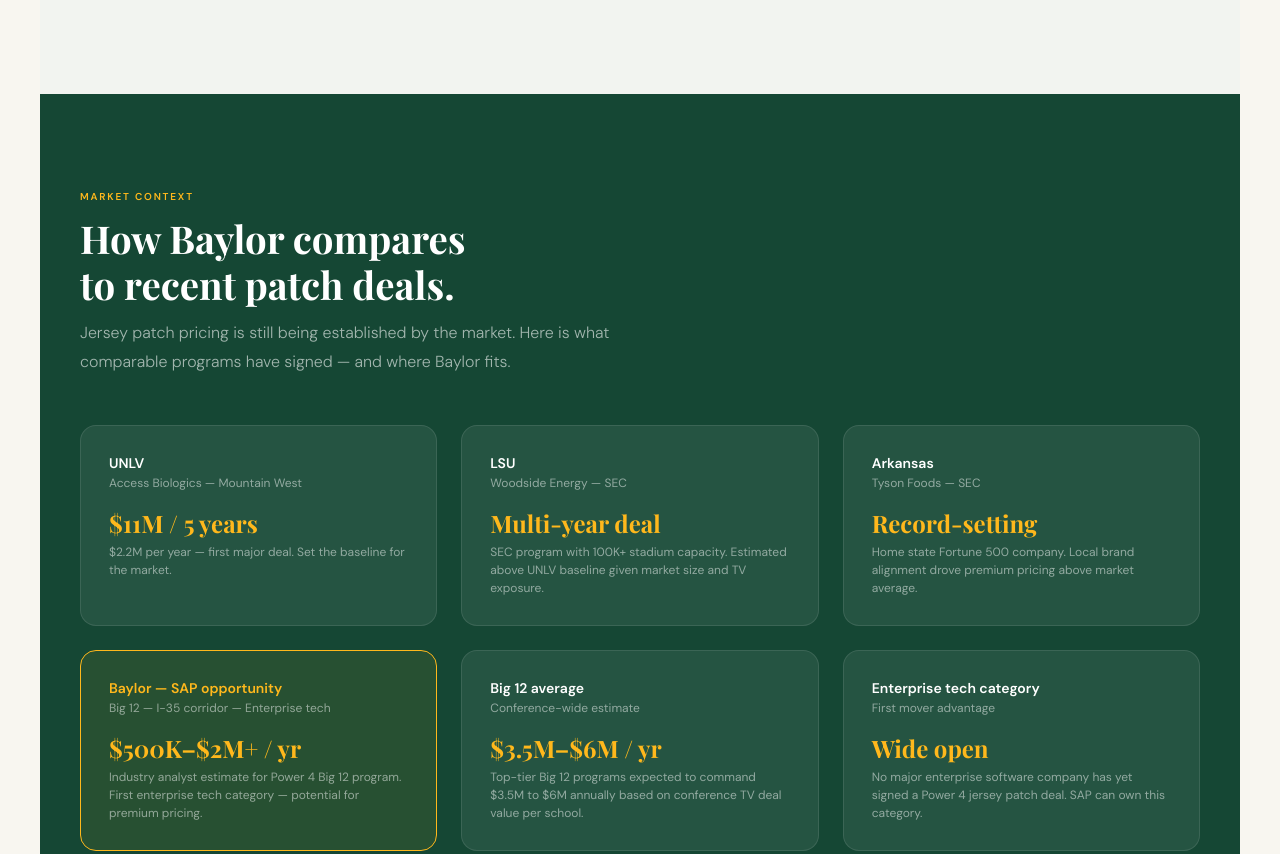
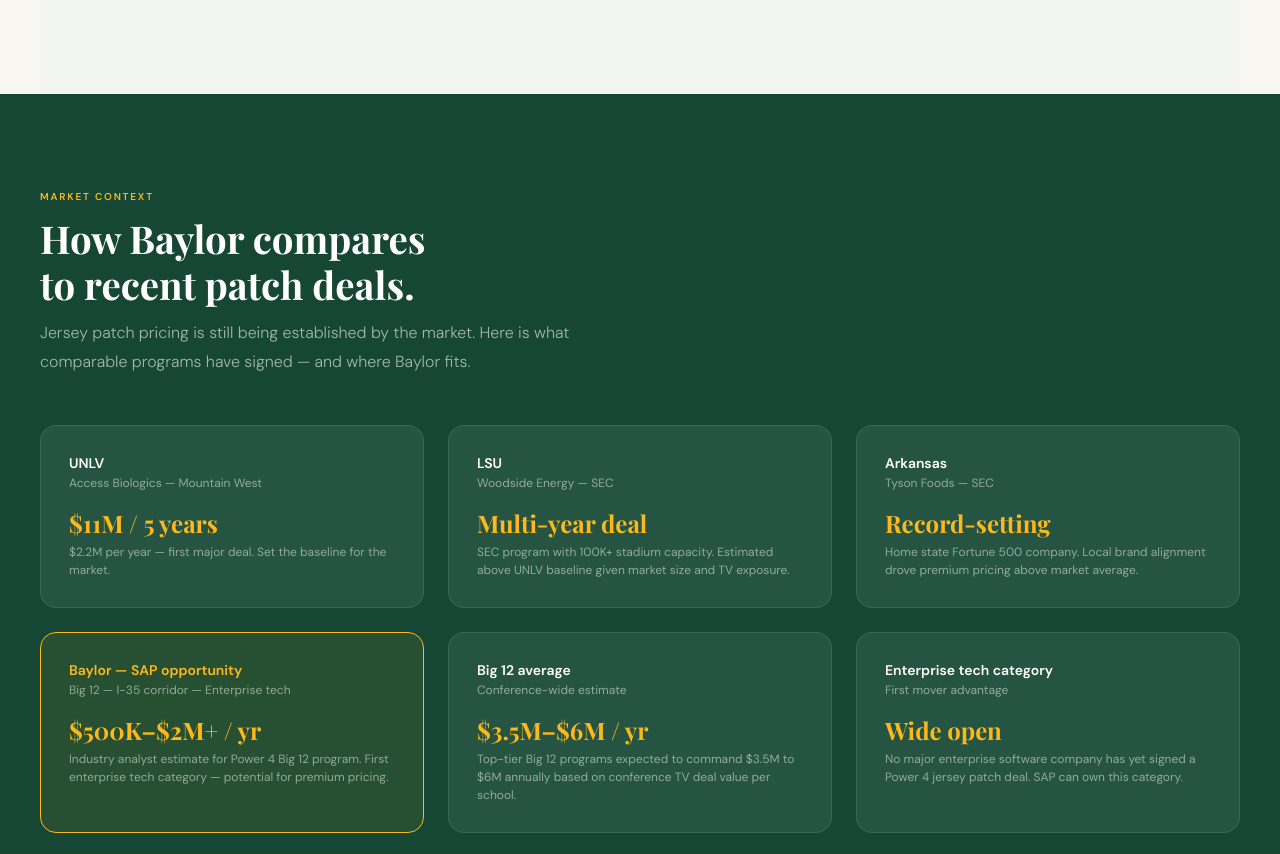
Before and after one commit to JaxJ12/SAP-Pitch, a website: page packages.html in a window 1280 px wide. Shown: the part 2442-3296 px from the top of the page. Drawn offline with nearby package versions, Linux system fonts and the light colour scheme.

Commit message:
Update packages.html

```diff
--- a/packages.html
+++ b/packages.html
@@ -92,7 +92,7 @@
     .cross { color: #ddd; font-size: 16px; }
     .partial { font-size: 11px; font-weight: 600; color: var(--gold); }
 
-    .market-sec { background: var(--green); padding: 6rem 2.5rem; }
+    .market-sec { background: var(--green); padding: 6rem 2.5rem; width: 100vw; margin-left: calc(-50vw + 50%); }
     .market-inner { max-width: 1200px; margin: 0 auto; }
     .market-grid { display: grid; grid-template-columns: repeat(3,1fr); gap: 1.5rem; margin-top: 2.5rem; }
     .market-card { background: rgba(255,255,255,0.07); border: 1px solid rgba(255,255,255,0.1); border-radius: 16px; padding: 1.75rem; transition: background 0.2s; }
```
